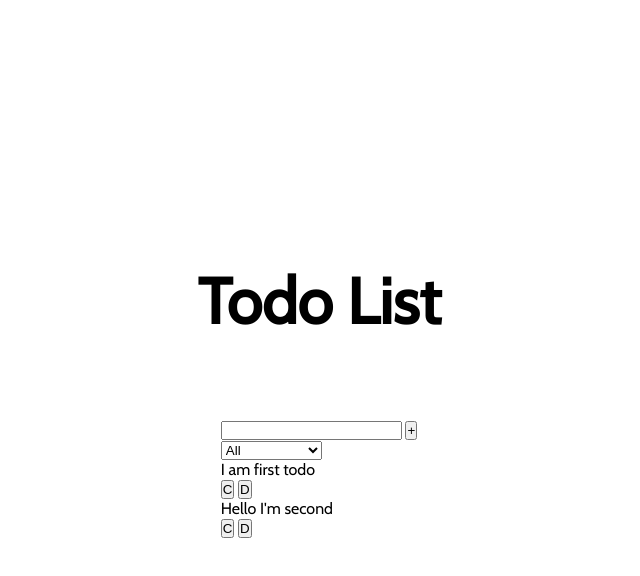
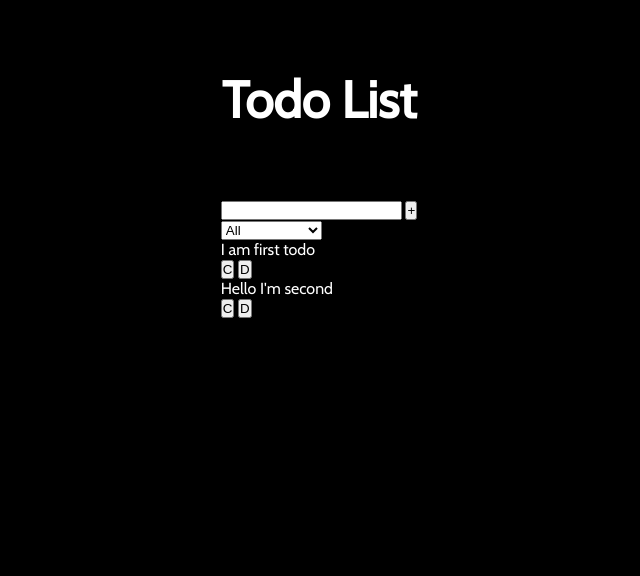
Before and after one commit to VeryBigBraain/todo-list-js, a plain HTML site: page index.html in a window 1280 px wide. Shown: the whole page, without its empty margins (321-961 px from the left). Drawn offline with nearby package versions, Linux system fonts and the light colour scheme.

Commit message:
header style

```diff
--- a/style.css
+++ b/style.css
@@ -8,18 +8,21 @@ body {
     font-family: 'Cabin', sans-serif;
     width: 100vw;
     height: 100vh;
+    color: #fff;
 }
 
 .wrapper {
     width: 100%;
     height: 100%;
+    background: #000;
     display: flex;
     flex-direction: column;
     align-items: center;
-    justify-content: center;
 }
 
 .header-container {
-    font-size: 2rem;
-    padding-bottom: 5rem;
+    display: flex;
+    align-items: center;
+    height: 200px;
+    font-size: 1.6rem;
 }
```
